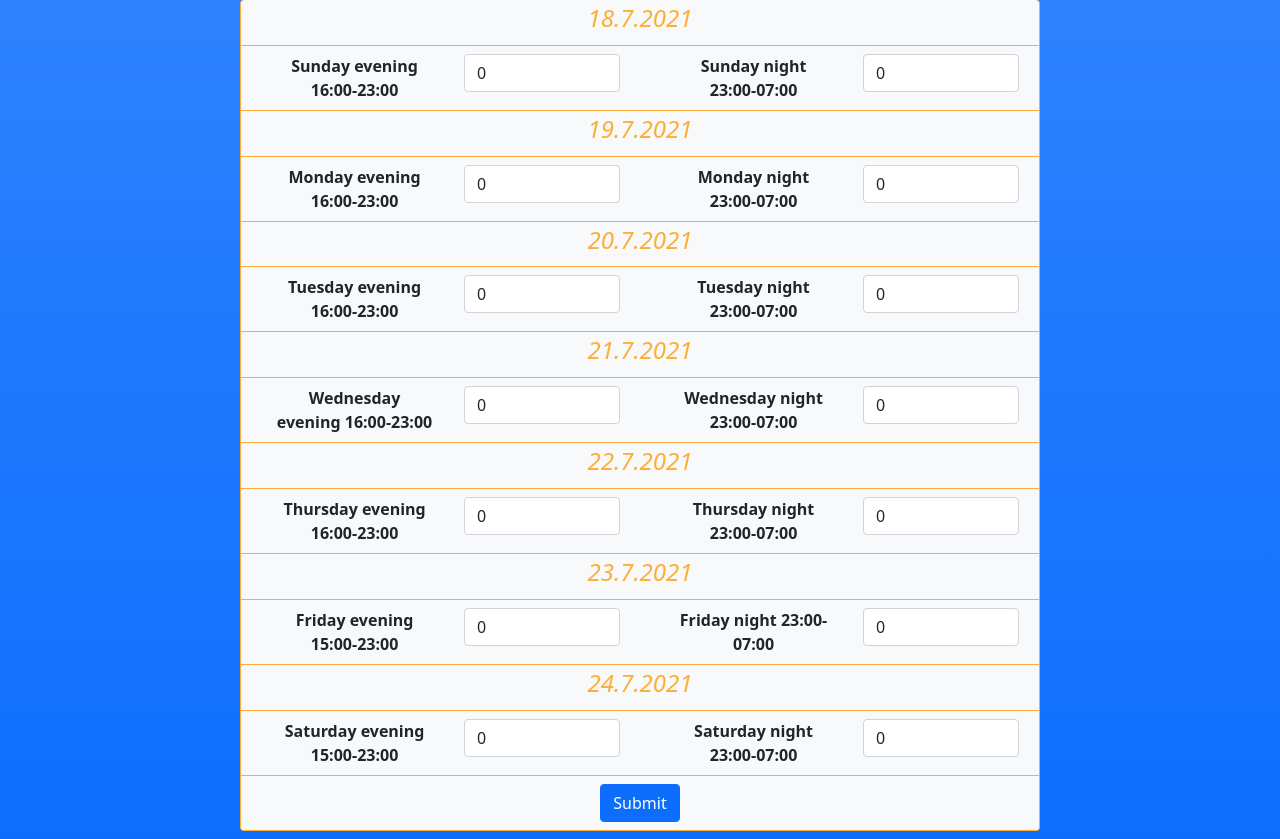
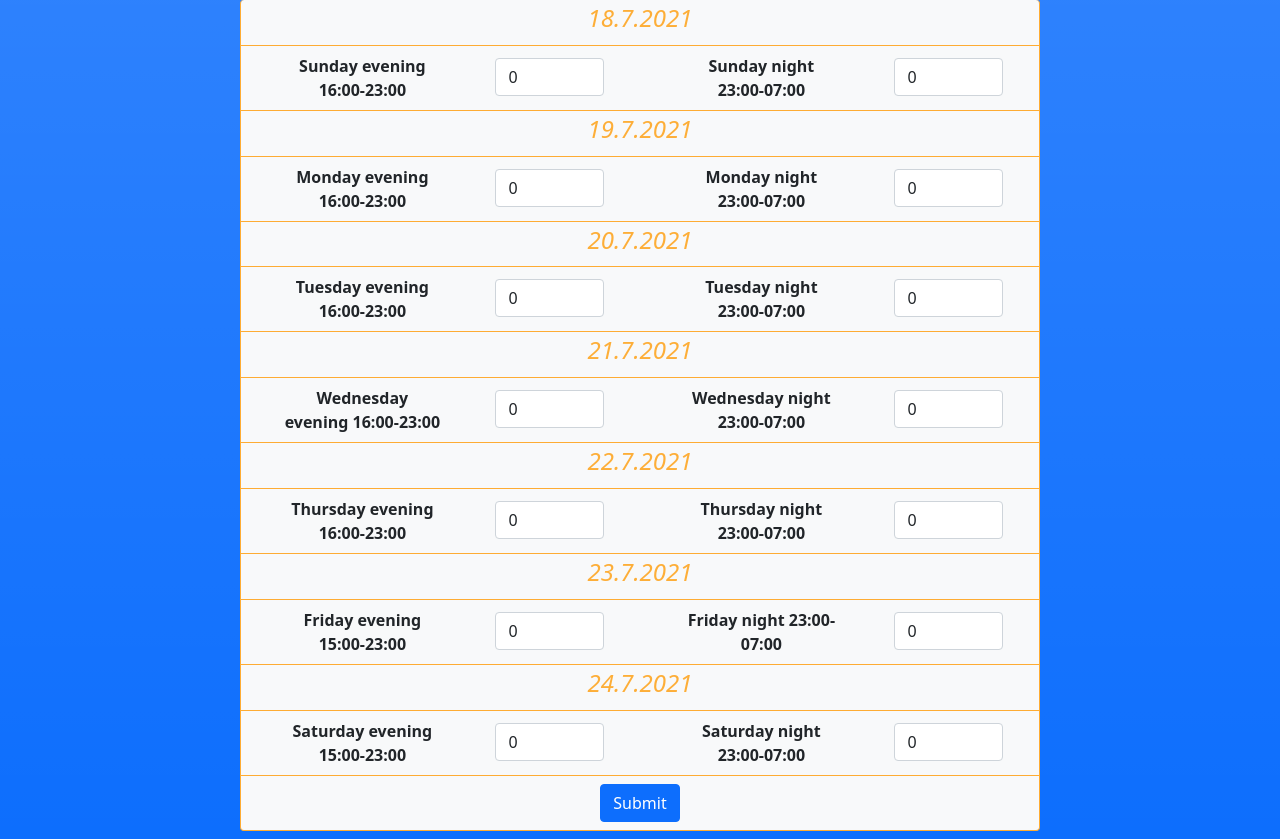
Before and after one commit to LeonTrestman/ShiftsApp, a Django app: page /addshifts/ in a window 1280 px wide. Shown: the part 86-925 px from the top of the page. Run offline with Django 3.2, Linux system fonts and the light colour scheme; a user stored in the database is signed in.

Commit message:
fixed ui

```diff
--- a/Shifts/templates/Shifts/addshifts.html
+++ b/Shifts/templates/Shifts/addshifts.html
@@ -84,13 +84,13 @@
                             </div>
                         {% endif %}
 
-                        <div class="col-sm-6 d-flex  border-bottom  " style=" border-color: #feac33 !important;">
-                            <div class="col-sm-6 p-3 py-2 fw-bolder text-center text-dark   mx-auto " >
+                        <div class="col-sm-6 d-flex py-2  border-bottom  " style=" border-color: #feac33 !important;">
+                            <div class="col-sm-6 px-3 fw-bolder text-center text-dark   mx-auto " >
                                 {{ field.label }}
 
                             </div>
 
-                            <div class="col-sm-5  py-2 mx-auto ">
+                            <div class="col-sm-4 px-2 py-1 mx-auto ">
                                 {{ field }}
                             </div>
 
```
